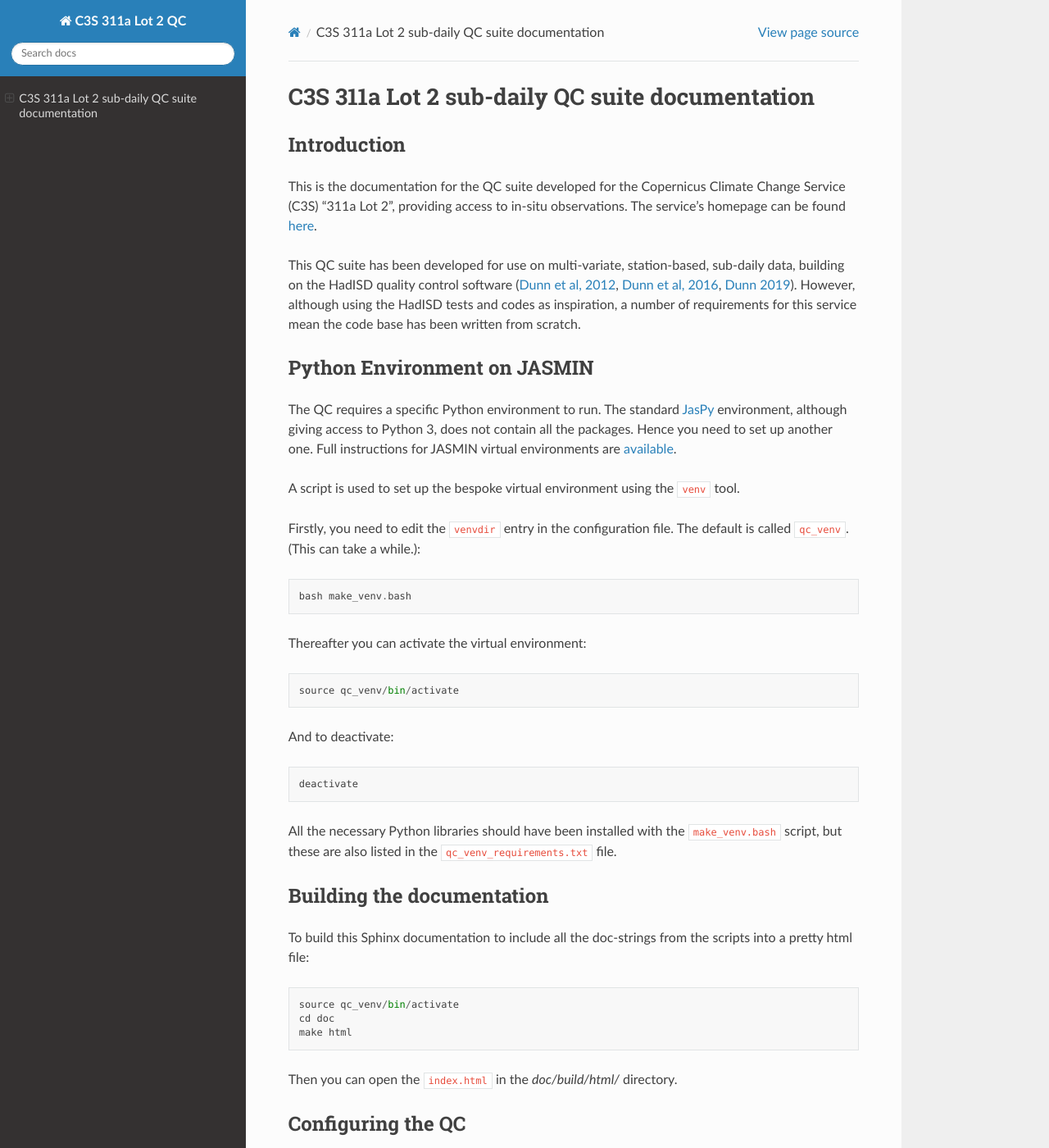
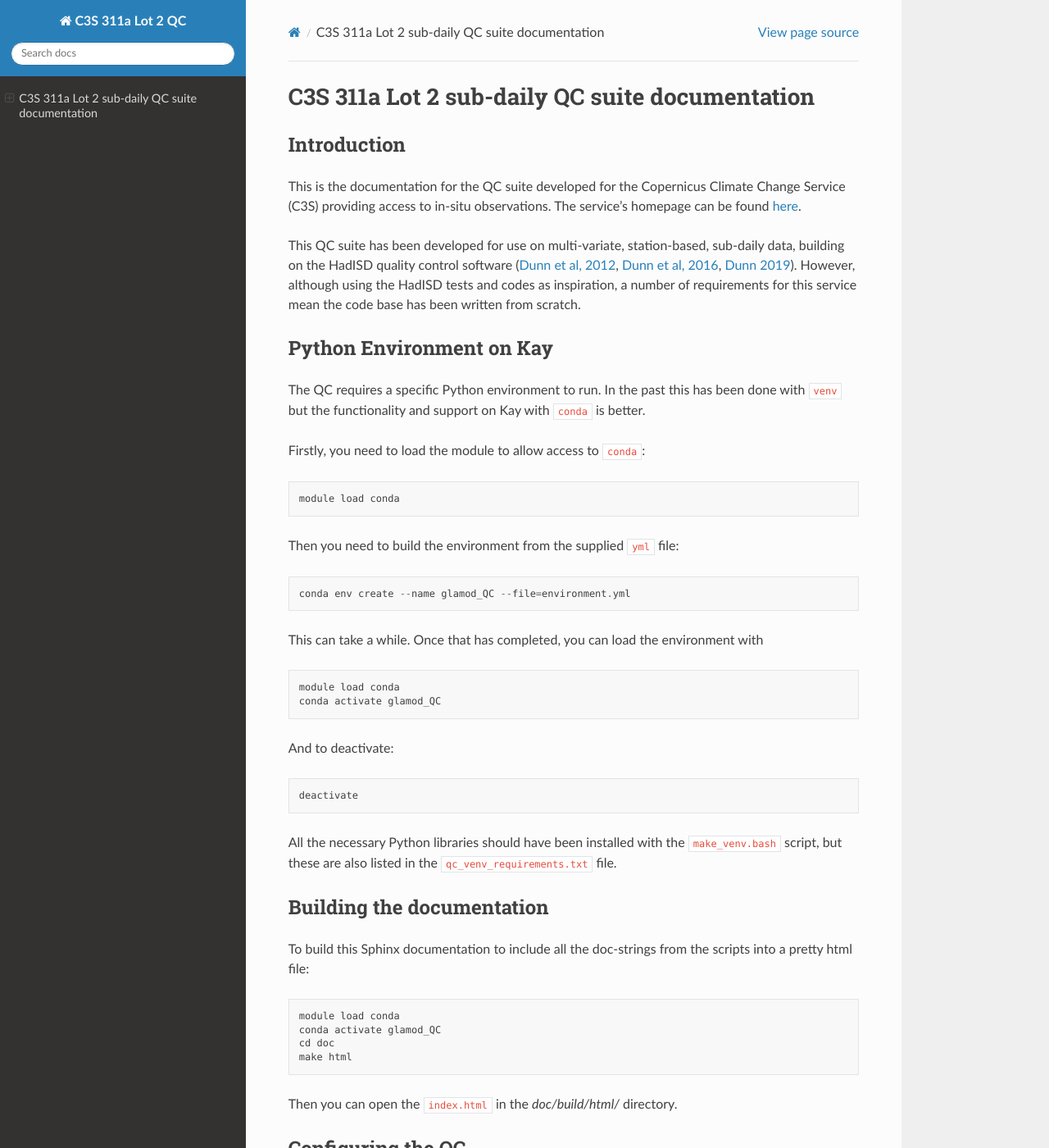
Before and after one commit to glamod/glamod_landQC, a Sphinx documentation site: the page built from doc/source/index.rst, in a window 1280 px wide and 1400 px high. Shown: the whole window at 82% size. Built offline with Sphinx 7.4.7 and the Read the Docs theme 2.0.0, drawn with Linux system fonts in a browser that asks for light colours; some of the changed text lies outside the part shown.

Commit message:
#96: updating documentation and plotting script

```diff
--- a/doc/source/index.rst
+++ b/doc/source/index.rst
@@ -10,7 +10,7 @@ Introduction
 ------------
 
 This is the documentation for the QC suite developed for the
-Copernicus Climate Change Service (C3S) "311a Lot 2", providing access
+Copernicus Climate Change Service (C3S) providing access
 to in-situ observations.  The service's homepage can be found `here <https://climate.copernicus.eu/global-land-and-marine-observations-database>`_.
 
 This QC suite has been developed for use on multi-variate,
@@ -20,20 +20,23 @@ although using the HadISD tests and codes as inspiration, a number of
 requirements for this service mean the code base has been written from
 scratch.
 
-Python Environment on JASMIN
-----------------------------
+Python Environment on Kay
+-------------------------
 
-The QC requires a specific Python environment to run.  The standard `JasPy <https://help.jasmin.ac.uk/article/4489-python-virtual-environments>`_ environment, although giving access to Python 3, does not contain all the packages.  Hence you need to set up another one.  Full instructions for JASMIN virtual environments are `available <https://help.jasmin.ac.uk/article/4489-python-virtual-environments>`_.
+The QC requires a specific Python environment to run.  In the past this has been done with ``venv`` but the functionality and support on Kay with ``conda`` is better.
 
-A script is used to set up the bespoke virtual environment using the ``venv`` tool.
+Firstly, you need to load the module to allow access to ``conda``::
 
-Firstly, you need to edit the ``venvdir`` entry in the configuration file.  The default is called ``qc_venv``.  (This can take a while.)::
+  module load conda
 
-  bash make_venv.bash
+Then you need to build the environment from the supplied ``yml`` file::
 
-Thereafter you can activate the virtual environment::
+  conda env create --name glamod_QC --file=environment.yml
 
-  source qc_venv/bin/activate
+This can take a while.  Once that has completed, you can load the environment with ::
+
+  module load conda
+  conda activate glamod_QC
 
 And to deactivate::
 
@@ -46,7 +49,8 @@ Building the documentation
 
 To build this Sphinx documentation to include all the doc-strings from the scripts into a pretty html file::
 
-  source qc_venv/bin/activate
+  module load conda
+  conda activate glamod_QC
   cd doc
   make html
 
@@ -61,19 +65,19 @@ including setting the paths to the files and the statistics and
 thresholds to use.  The configuration.txt file contains::
 
   [PATHS]
-  mff = /gws/nopw/j04/c3s311a_lot2/data/level1/land/level1b_sub_daily_data/
-  mff_version = mff_latest/
-  root = /gws/nopw/j04/c3s311a_lot2/data/level1/land/
-  version = v20210120
+  mff = /ichec/work/glamod/merge/
+  mff_version = files/
+  root = /ichec/work/glamod/data/level1/land/
+  version = vYYYYMMDD
   proc = level1b1_sub_daily_data/
   qff = level1c_sub_daily_data/
   config = level1c_sub_daily_data_configs/
   flags = level1c_sub_daily_data_flags/
   images = level1c_sub_daily_data_plots/
   errors = level1c_sub_daily_data_errors/
-  venvdir = qc_venv
+  venvdir = /ichec/work/glamod/glamod_landQC/qc_venv/
   [FILES]
-  station_list = /gws/nopw/j04/c3s311a_lot2/data/level1/land/level1b_sub_daily_data/ghcnh-stations-20210116.txt
+  station_list = /ichec/work/glamod/data/level1/land/level1b_sub_daily_data/stnlist/ghcnh-station-list-rel6.txt
   variables = obs_variables.json
   logic = logic_config.json
   [STATISTICS]
@@ -105,7 +109,7 @@ The QC process produces a whole set of output files, the root directory of which
 
 One final directory is as a subdirectory of the ``qff`` directory, called ``bad_stations``, which contains those output files from stations with high flagging rates or with other features that means they are withheld from further processing.
 
-A number of files are required by this QC suite.  A station list, the variables to rprocess, and a set of logic check values.  The ``station_list`` is the full path to the station list used/produced by the mingle process, containing IDs and locational metadata in a fixed-width format.
+A number of files are required by this QC suite.  A station list, the variables to process, and a set of logic check values.  The ``station_list`` is the full path to the station list used/produced by the mingle process, containing IDs and locational metadata in a fixed-width format.
 
 The QC can be configured to run using various statistics, which can be selected in the configuration file - there are two for the central tendency (``mean`` or ``median``) and three for the spread (``stdev``, ``iqr``, and ``mad`` [Median Absolute Deviation]).  The default settings are as per this repository.
 
@@ -113,13 +117,14 @@ There are a couple of thresholds which are used for when deciding whether to cre
 
 Finally, for the buddy/neighbour checks, there are a number of settings for selecting the neighbours (``max_distance`` and ``max_vertical_separation``), how many are selected (``max_number``), the filename to store the information (``filename``) and the minimum number needed for the tests to run (``minimum_number``).
 
+[Note, the ``venv`` directory is kept as an input incase any future implementation uses venv rather than conda.]
 
 Processing Files
 ----------------
 
 There is a quick bash script which currently is the quickest and easiest to run the system but the longer term intention is that Rose/Cylc will perform this in due course.
 
-The ``run_qc_checks.bash`` runs both stages of the QC process by submitting one job per station to the JASMIN LOTUS cluster.  There are three character switches for this script:
+The ``run_qc_taskfarm.bash`` runs both stages of the QC process by submitting batches of stations through to the Kay cluster on ICHEC using the taskfarm facility.  There are three character switches for this script:
 
 * ``I`` / ``N`` to run the Internal or Neighbour checks
 * ``T`` / ``F`` to wait (True) or not (False) for upstream files to be present
@@ -127,13 +132,13 @@ The ``run_qc_checks.bash`` runs both stages of the QC process by submitting one
 
 So an example run for the internal checks::
 
-  bash run_qc_checks.bash I F C
+  bash run_qc_taskfarm.bash I F C
 
 The waiting option presumes that the mff files will be produced in the sequence they are listed in the station list (see the configuration file).  If a file is not present, the script will sleep until it appears.  This allows the QC process to start before the mingle+merge processes have completed.  Finally, you can choose whether to overwrite existing output files, or to skip the processing step if they already exists.  There is helptext for these switches as part of the script.
 
-Once completed, this script also runs a checking process to provide some summary information of the processing run, with station counts and locations.  This can be called separately as ``check_if_processed.bash`` using the ``I`` / ``N`` switches. There is also a set of maps which can be produced, to show the flagging rates and counts for each station for each test.  The LOTUS job for this is submitted via the ``plots_lotus.bash`` script using the ``sbatch`` command.
+Once completed, this script also runs a checking process to provide some summary information of the processing run, with station counts and locations.  This can be called separately as ``check_if_processed.bash`` using the ``I`` / ``N`` switches. There is also a set of maps which can be produced, to show the flagging rates and counts for each station for each test.  The LOTUS job for this is submitted via the ``submit_plot_scripts.bash`` script using the ``sbatch`` command.
 
-The python scripts called by ``run_qc_checks.bash`` have their own options which can be set (see below).  For the moment, the one which allows stored values and thresholds from a previous run to be used (rather than calculated afresh) is not active.  This option was written with the near-real-time updates in mind, however has never been tested on e.g. a "diff" file.  To turn this on, you would need to edit the section of the bash script which generates the LOTUS job.
+The python scripts called by ``run_qc_taskfarm.bash`` have their own options which can be set (see below).  For the moment, the one which allows stored values and thresholds from a previous run to be used (rather than calculated afresh) is not active.  This option was written with the near-real-time updates in mind, however has never been tested on e.g. a "diff" file.  To turn this on, you would need to edit the section of the bash script which generates the Kay job.
 
 
 Individual scripts
```
Also changed, not shown: 2 other files.
